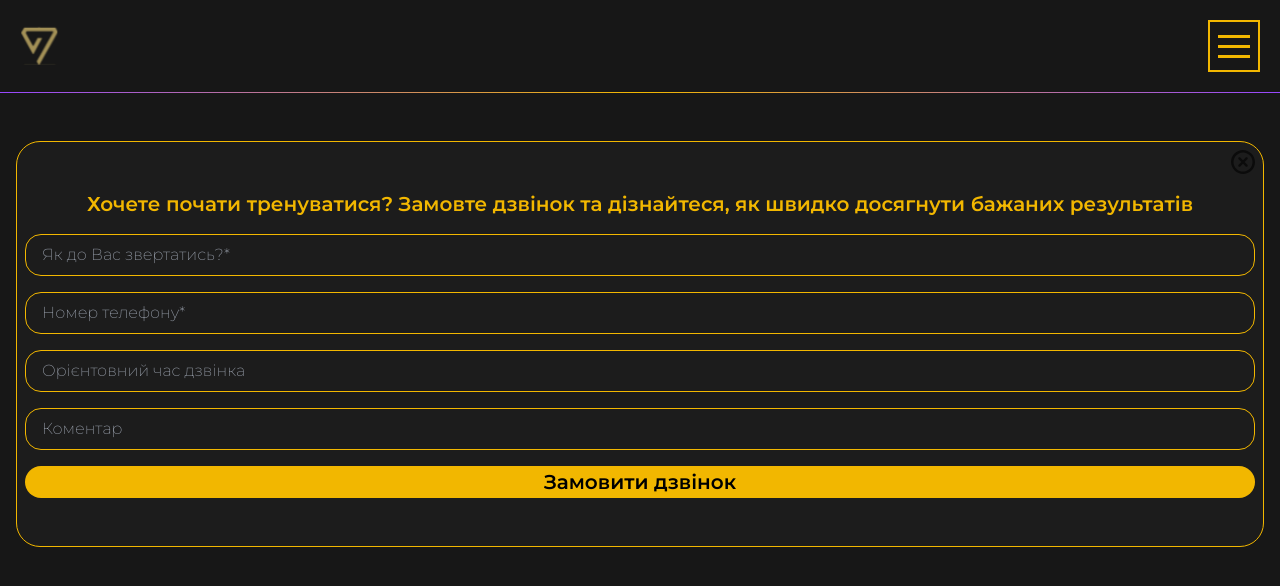
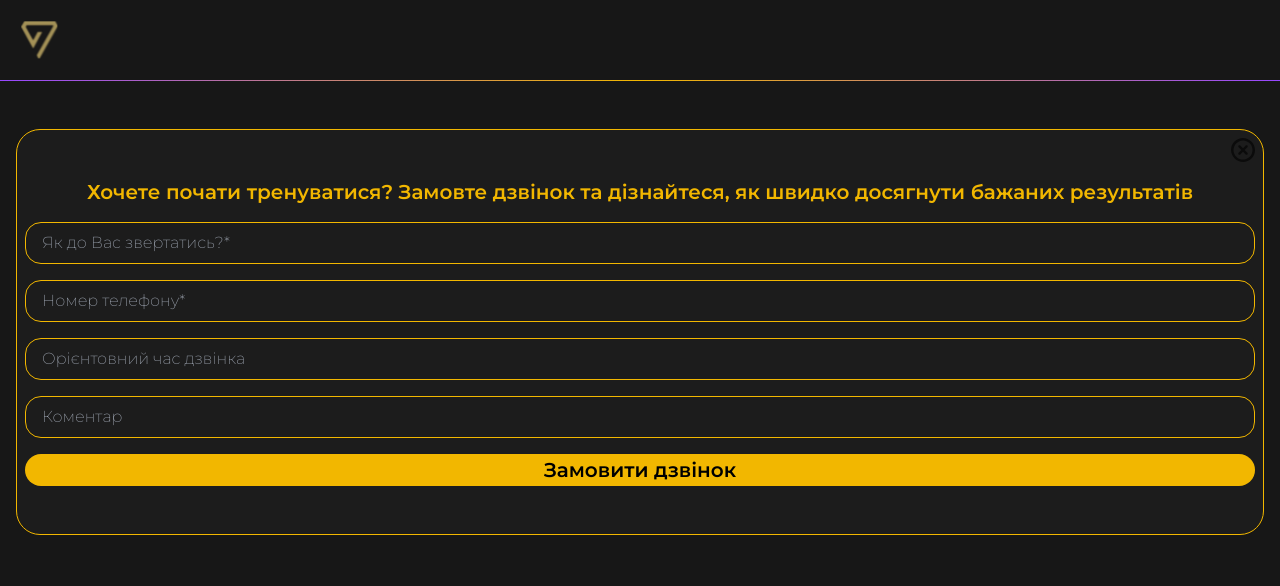
Before and after one commit to VarSlax/sf, a Next.js app: page /order in a window 1280 px wide. Shown: the top 586 px of the page. Built offline with nearby package versions, Linux system fonts and the light colour scheme.

Commit message:
fix: remove burger menu on desktop

```diff
--- a/app/components/BurgerWrapper.tsx
+++ b/app/components/BurgerWrapper.tsx
@@ -9,8 +9,10 @@ const BurgerWrapper = () => {
 
   return (
     <>
-      <header className="bg-burger-bg flex justify-around items-center border-2 border-golden">
-        <Hamburger toggled={nav} toggle={setNav} />
+      <header className="bg-burger-bg flex justify-around items-center ">
+        <div className="border-2 border-golden md:hidden">
+          <Hamburger toggled={nav} toggle={setNav} />
+        </div>
         <nav
           className={`h-[100vh] fixed top-[0px] flex flex-col w-full md:hidden bg-burger-bg z-40 duration-1000 ${
             nav ? "right-[0px]" : "right-[-100vw]"
```
